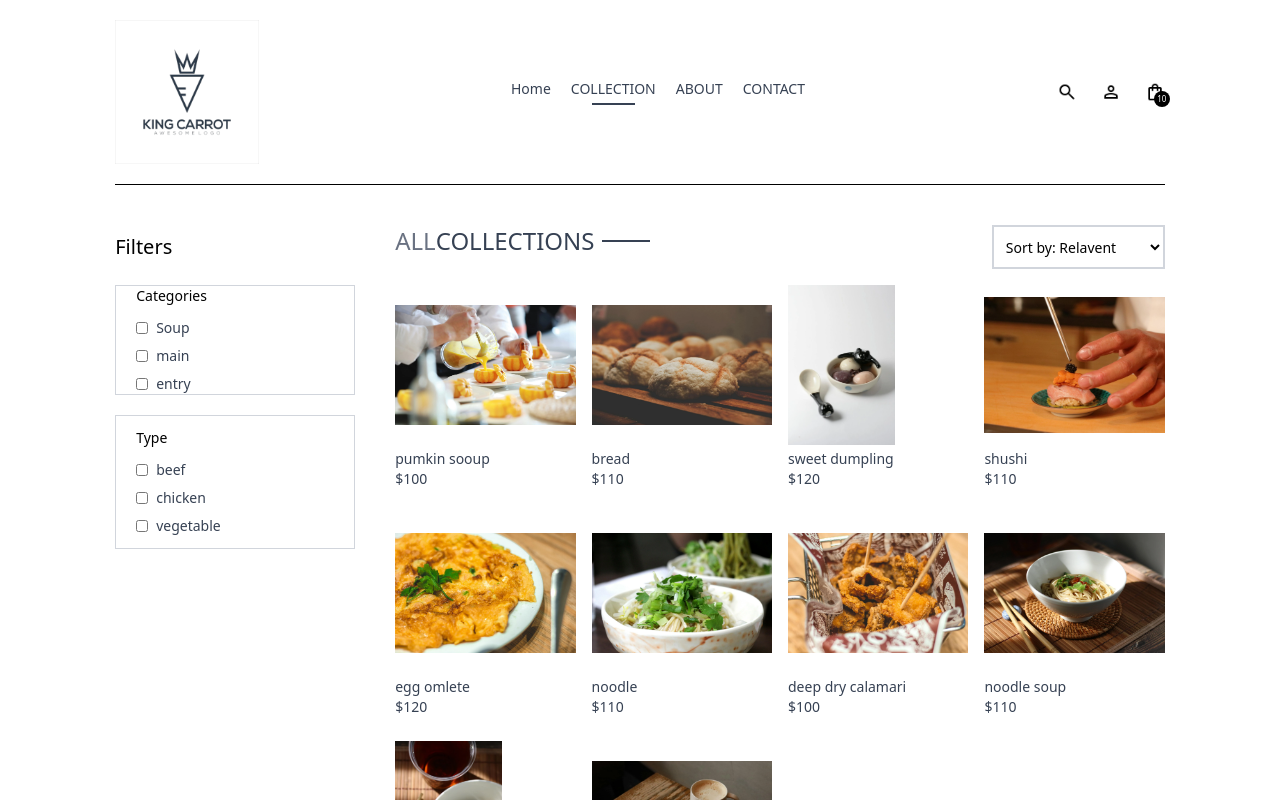
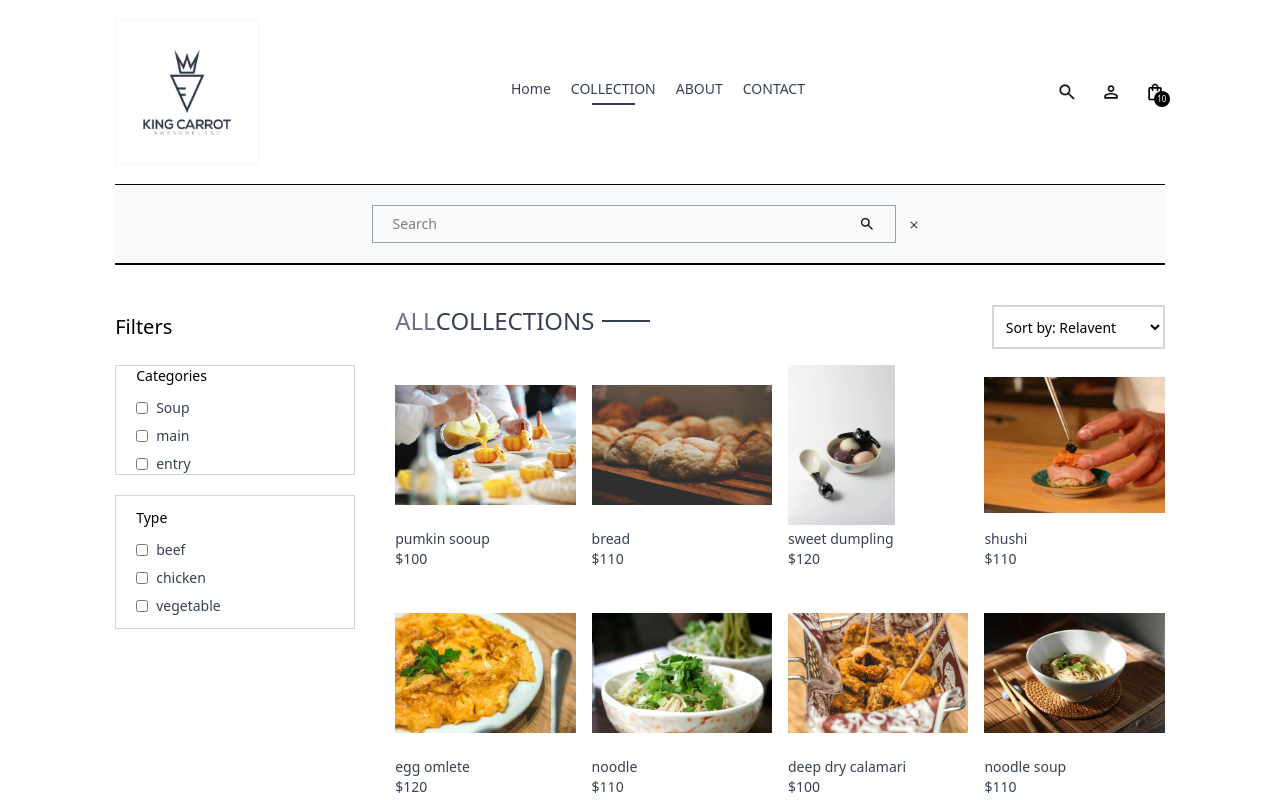
Before and after one commit to Stanrighttoleft/shop, a React (Vite) app in the folder frontend/: page /collection in a window 1280 px wide. Both pictures are taken after a click on the picture 1066 px from the left and 92 px from the top of the page. Shown: the top 800 px of the page. Built offline with nearby package versions, Linux system fonts and the light colour scheme.

Commit message:
search bar and set search function to filter content

```diff
--- a/frontend/src/App.jsx
+++ b/frontend/src/App.jsx
@@ -11,12 +11,16 @@
 import Orders from './pages/Orders'
 import Navbar from './components/Navbar'
 import Footer from './components/Footer'
+import SearchBar from './components/searchBar'
+
 
 
 const App = () => {
   return (
     <div className='px-4 sm:px-[5vw] md:px-[7vw] lg:px-[9vw]'>
       <Navbar/>
+      <SearchBar/>
+
       <Routes>
         <Route path='/' element={<Home/>}/>
         <Route path='/collection' element={<Collection/>}/>
--- a/frontend/src/assets/assets.js
+++ b/frontend/src/assets/assets.js
@@ -60,6 +60,7 @@
 import exchange_icon from './exchange_icon.png'
 import support_icon from './support_icon.png'
 import quality_icon from './quality_icon.png'
+import cross_icon from './cross_icon.png'
 
 export const assets={
     logo,
@@ -72,6 +73,7 @@
     exchange_icon,
     support_icon,
     quality_icon,
+    cross_icon,
 
 }
 
--- a/frontend/src/components/Navbar.jsx
+++ b/frontend/src/components/Navbar.jsx
@@ -1,11 +1,13 @@
-import React,{useState} from 'react'
+import React,{useContext, useState} from 'react'
 import {assets} from '../assets/assets'
 import {NavLink, Link} from 'react-router-dom'
+import { ShopContext } from '../context/ShopContext';
 
 
 const Navbar = () => {
 
   const[visible,setVisible]=useState(false);
+  const {setShowSearch}=useContext(ShopContext)
 
 
   return (
@@ -30,7 +32,7 @@
           </NavLink>
         </ul>
         <div className="flex item-center gap-6">
-          <img src={assets.search_icon} className='w-5 cursor-pointer' alt="" />
+          <img onClick={()=>setShowSearch(true)} src={assets.search_icon} className='w-5 cursor-pointer' alt="" />
           <div className="group relative">
             <img className='w-5 cursor-pointer' src={assets.profile_icon} alt="" />
             <div className="group-hover:block hidden absolute dropdown-menu right-0 pt-4">
--- /dev/null
+++ b/frontend/src/components/SearchBar.jsx
@@ -0,0 +1,36 @@
+import React, { useContext, useEffect, useState } from 'react'
+import { ShopContext } from '../context/ShopContext'
+import { assets } from '../assets/assets';
+import {useLocation} from 'react-router-dom';
+
+const SearchBar = () => {
+
+    const {search, setSearch, showSearch, setShowSearch}=useContext(ShopContext);
+    const location=useLocation();
+    const [visible,setVisible]=useState(false);
+
+    useEffect(()=>{
+      if(location.pathname.includes('collection')){
+        setVisible(true);
+
+      }else{
+        setVisible(false);
+      }
+
+    },[location])
+
+
+
+  return showSearch && visible ? (
+    <div className='border-t border-b bg-gray-50 text-center'>
+        <div className="inline-flex items-center justify-center border border-gray-400 px-5 py-2 my-5 mx-3 round-full w-3/4 sm:w-1/2">
+            <input value={search} onChange={(e)=>setSearch(e.target.value)} type="text" className="flex-1 outline-none bg-inherit text-sm" placeholder='Search'/>
+            <img src={assets.search_icon} alt="" className="w-4" />
+        </div>
+        <img onClick={()=>setShowSearch(false)} className='inline w-3 cursor-pointer' src={assets.cross_icon} alt="" />
+
+    </div>
+  ): null
+}
+
+export default SearchBar
--- a/frontend/src/context/ShopContext.jsx
+++ b/frontend/src/context/ShopContext.jsx
@@ -1,4 +1,4 @@
-import { createContext } from "react";
+import { createContext, useState } from "react";
 import {products} from "../assets/assets"
 
 export const ShopContext=createContext();
@@ -7,10 +7,12 @@
 
     const currency='$';
     const delivery_fee=10;
+    const [search,setSearch]=useState('');
+    const [showSearch,setShowSearch]=useState(false);
 
     const value = {
 
-        products, currency, delivery_fee
+        products, currency, delivery_fee,search,setSearch,showSearch,setShowSearch
 
     }
     return(
--- a/frontend/src/pages/Collection.jsx
+++ b/frontend/src/pages/Collection.jsx
@@ -7,7 +7,7 @@
 const Collection = () => {
 
 
-  const {products}=useContext(ShopContext);
+  const {products, search, showSearch}=useContext(ShopContext);
   const [showFilter,setShowFilter]=useState(false);
   const [filterProducts,setFilterProducts]=useState([]);
   const [category,setCategory]=useState([]);
@@ -36,6 +36,10 @@
   const applyFilter=()=>{
 
     let productsCopy=products.slice();
+
+    if (showSearch && search) {
+      productsCopy=productsCopy.filter(item=>item.name.toLowerCase().includes(search.toLowerCase()))
+    }
 
     if(category.length>0){
       productsCopy=productsCopy.filter(item=>category.includes(item.category));
@@ -68,7 +72,7 @@
 
   useEffect(()=>{
     applyFilter();
-  },[category,subCategory])
+  },[category,subCategory, search, showSearch])
 
   useEffect(()=>{
     sortProduct();
```
Also changed, not shown: frontend/src/assets/cross_icon.png (added).
